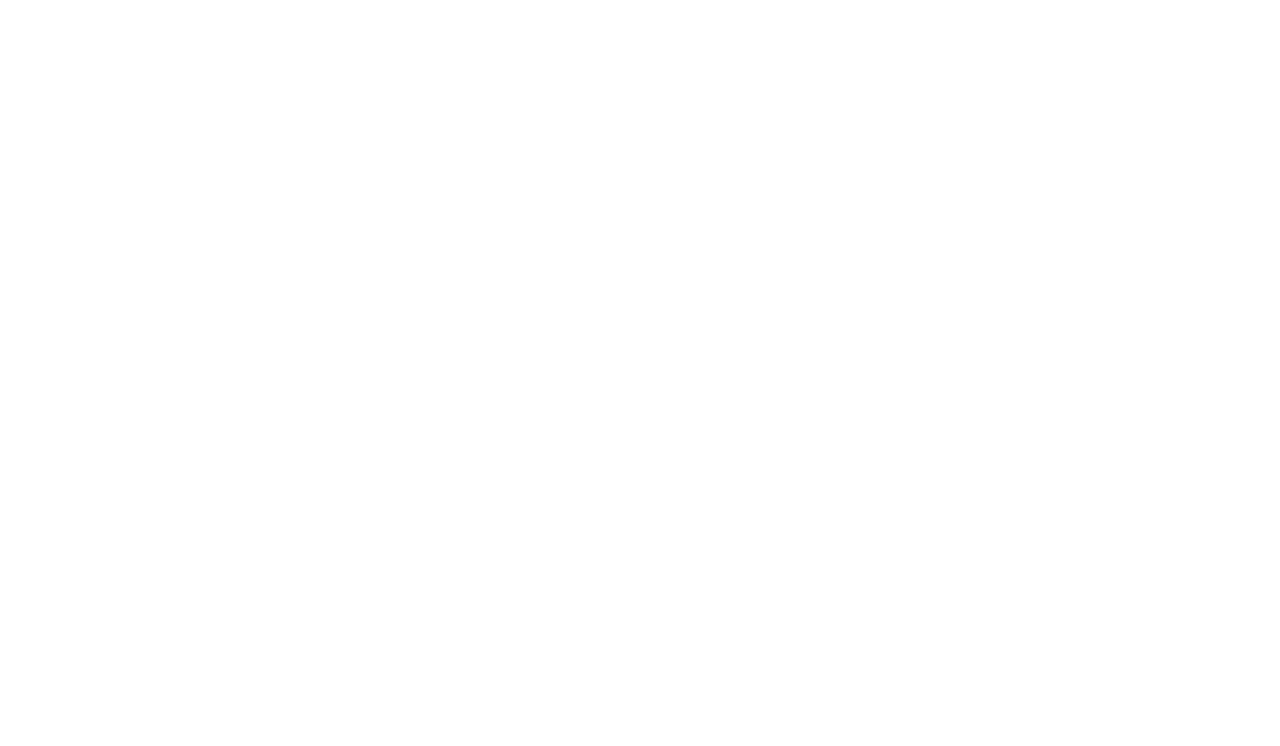
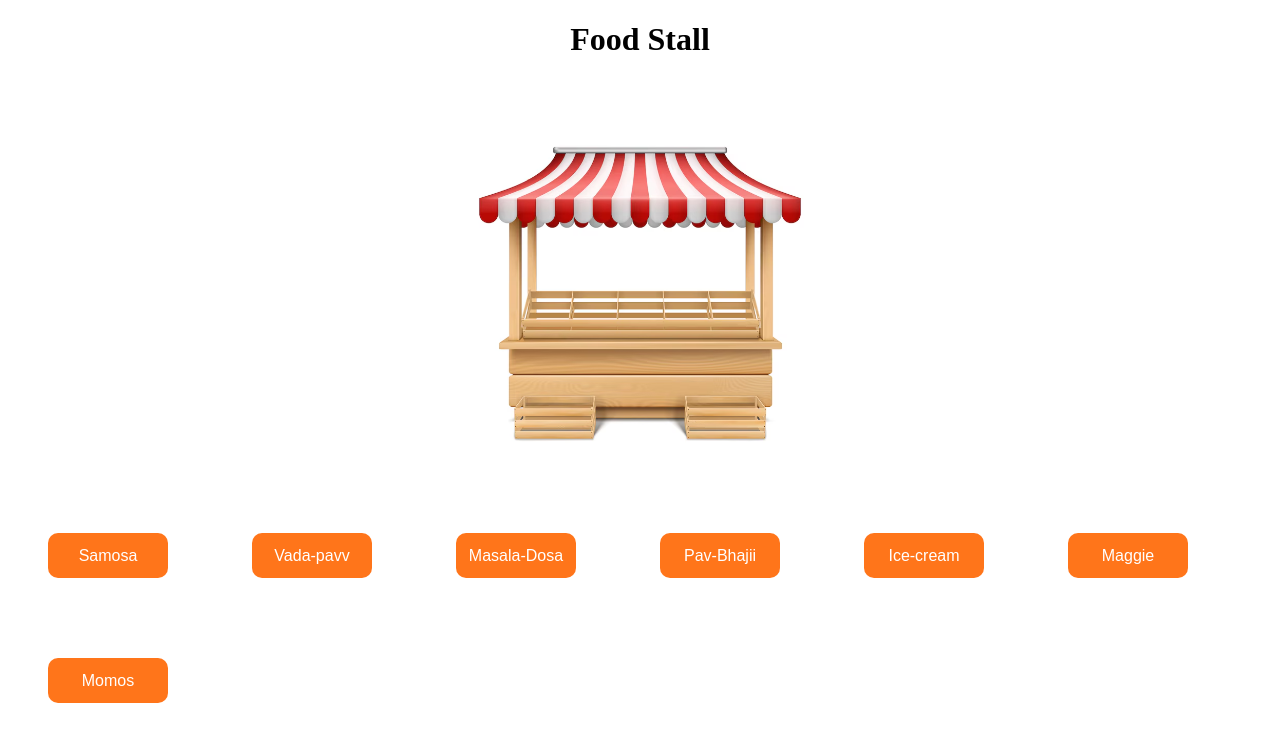
Before and after one commit to ritikshaingle-9/assignment-28, a plain HTML site: page index.html in a window 1280 px wide. Drawn offline with Linux system fonts and the light colour scheme.

Commit message:
food stall

```diff
--- a/index.html
+++ b/index.html
@@ -3,9 +3,26 @@
 <head>
     <meta charset="UTF-8">
     <meta name="viewport" content="width=device-width, initial-scale=1.0">
-    <title></title>
+    <link rel="stylesheet" href="style.css">
+    <title>Food Toggler</title>
 </head>
 <body>
+    <h1 class="text-center">Food Stall</h1>
+    <div>
+       <img src="./images/food-stall.avif" alt="" class="food-img img-center" id="foodstall"><br>
 
+       <button class="btn" onclick="changeImg(1)">Samosa</button>
+       <button class="btn" onclick="changeImg(2)">Vada-pavv</button>
+       <button class="btn" onclick="changeImg(3)">Masala-Dosa</button>
+       <button class="btn" onclick="changeImg(4)">Pav-Bhajii</button>
+       <button class="btn" onclick="changeImg(5)">Ice-cream</button>
+       <button class="btn" onclick="changeImg(6)">Maggie</button>
+       <button class="btn" onclick="changeImg(7)">Momos</button>
+
+
+
+
+
+    <script src="script.js"></script>
 </body>
 </html>
--- /dev/null
+++ b/script.js
@@ -0,0 +1,28 @@
+function changeImg(num){
+    const foodImgElement= document.getElementById("foodstall");
+
+    if(num==1){
+    foodImgElement.src="./images/samosa.png";
+    foodImgElement.style.height="300px";
+    foodImgElement.style.margin="90px 100px";
+    foodImgElement.style.marginLeft="35%";
+    }
+    else if(num==2){
+    foodImgElement.src="./images/vada-pav.webp";
+    }
+    else if(num==3){
+    foodImgElement.src="./images/Masala-Dosa.jpg";
+    }
+    else if(num==4){
+    foodImgElement.src="./images/pav-bhaji.webp";
+    }
+    else if(num==5){
+    foodImgElement.src="./images/icecream.jpg";
+    }
+    else if(num==6){
+    foodImgElement.src="./images/maggie.avif";
+    }
+    else if(num==7){
+    foodImgElement.src="./images/momos.webp";
+    }
+    }
--- /dev/null
+++ b/style.css
@@ -0,0 +1,29 @@
+.food-img{
+    height:30%;
+    width: 30%;
+    justify-content: center;
+    align-items: center;
+}
+.text-center{
+    text-align: center;
+}
+.img-center{
+   margin-left:35%;
+   margin-bottom: 30px;
+}
+.btn{
+    text-align: center;
+    height: 45px;
+    width:120px;
+    margin: 40px 40px;
+    font-size: medium;
+    background-color: #ff751a;
+    color: white;
+    border-radius: 10px;
+    border: none;
+}
+.btn:hover{
+    background-color: #00cc00;
+    color: white;
+
+}
```
Also changed, not shown: images/Masala-Dosa.jpg (added), images/food-stall.avif (added), images/icecream.jpg (added), images/maggie.avif (added), images/momos.webp (added), images/pani-puri.webp (added), images/pav-bhaji.webp (added), images/samosa.png (added), images/vada-pav.webp (added).
